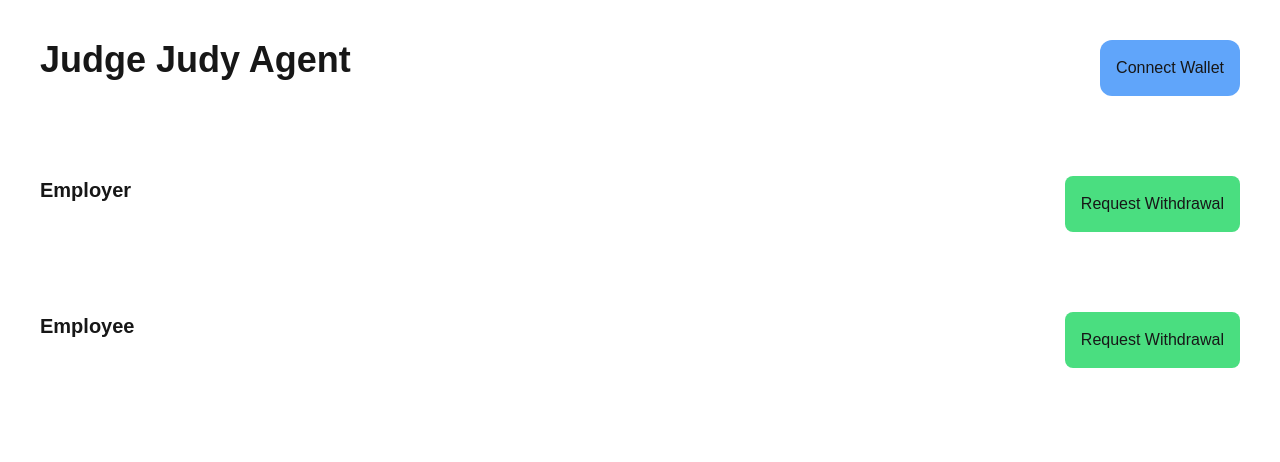
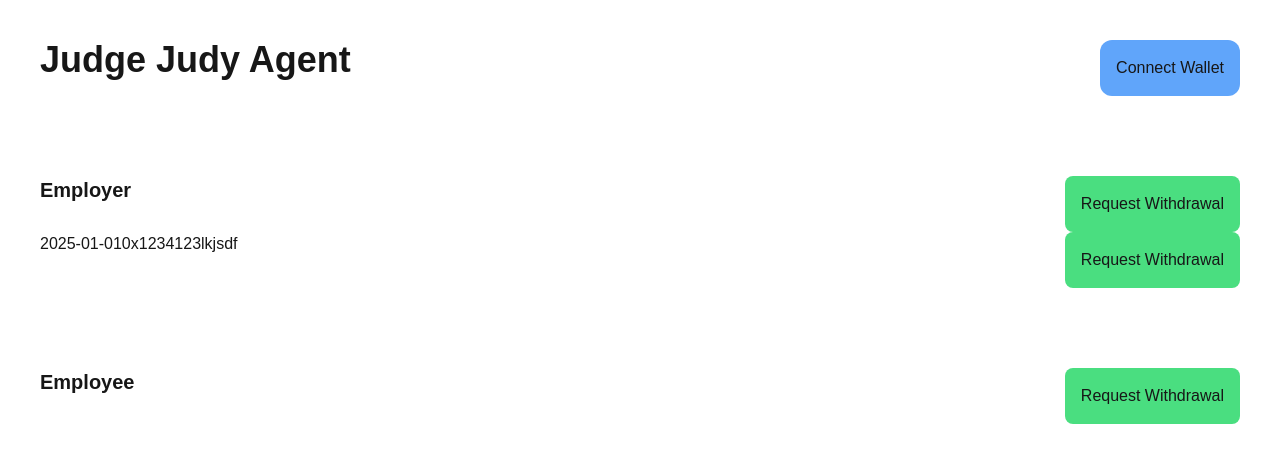
Before and after one commit to BonAppResearch/judge-judy-agent, a Next.js app in the folder ui/: page / in a window 1280 px wide. Shown: the top 462 px of the page. Built offline with nearby package versions, Linux system fonts and the light colour scheme; no server answers.

Commit message:
added transaction component

```diff
--- /dev/null
+++ b/ui/_components/Transaction.tsx
@@ -0,0 +1,29 @@
+import React from "react";
+
+type TxProp = {
+  createdDate: string;
+  walletAddress: string;
+  txHash: string;
+  txStatus: string;
+};
+
+export default function Transaction({
+  createdDate,
+  walletAddress,
+  txHash,
+  txStatus,
+}: TxProp) {
+  return (
+    <div className="px-4 flex justify-between">
+      <div className="flex gap-4">
+        <p>{createdDate}</p>
+        <p>{walletAddress /* Employee*/}</p>
+        <p>{txHash}</p>
+        <p>{txStatus}</p>
+      </div>
+      <button className="rounded-lg bg-green-400 p-4 text-xs">
+        Request Withdrawal
+      </button>
+    </div>
+  );
+}
--- a/ui/app/page.tsx
+++ b/ui/app/page.tsx
@@ -1,4 +1,5 @@
 "use client";
+import Transaction from "@/_components/Transaction";
 import { useWallets, usePrivy } from "@privy-io/react-auth";
 
 export default function Home() {
@@ -25,13 +26,19 @@ export default function Home() {
           </button>
         </div>
       </nav>
-      <section className="item-center mx-auto flex justify-between p-10">
+      <section className="item-center mx-auto flex flex-col justify-between p-10">
         <div className="item-center flex w-full justify-between">
           <h2 className="text-xl font-bold">Employer</h2>
           <button className="rounded-lg bg-green-400 p-4">
             Request Withdrawal
           </button>
         </div>
+        <Transaction
+          createdDate="2025-01-01"
+          walletAddress="0x1234"
+          txHash="123"
+          txStatus="lkjsdf"
+        />
       </section>
       <section className="item-center mx-auto flex justify-between p-10">
         <div className="item-center flex w-full justify-between">
```
